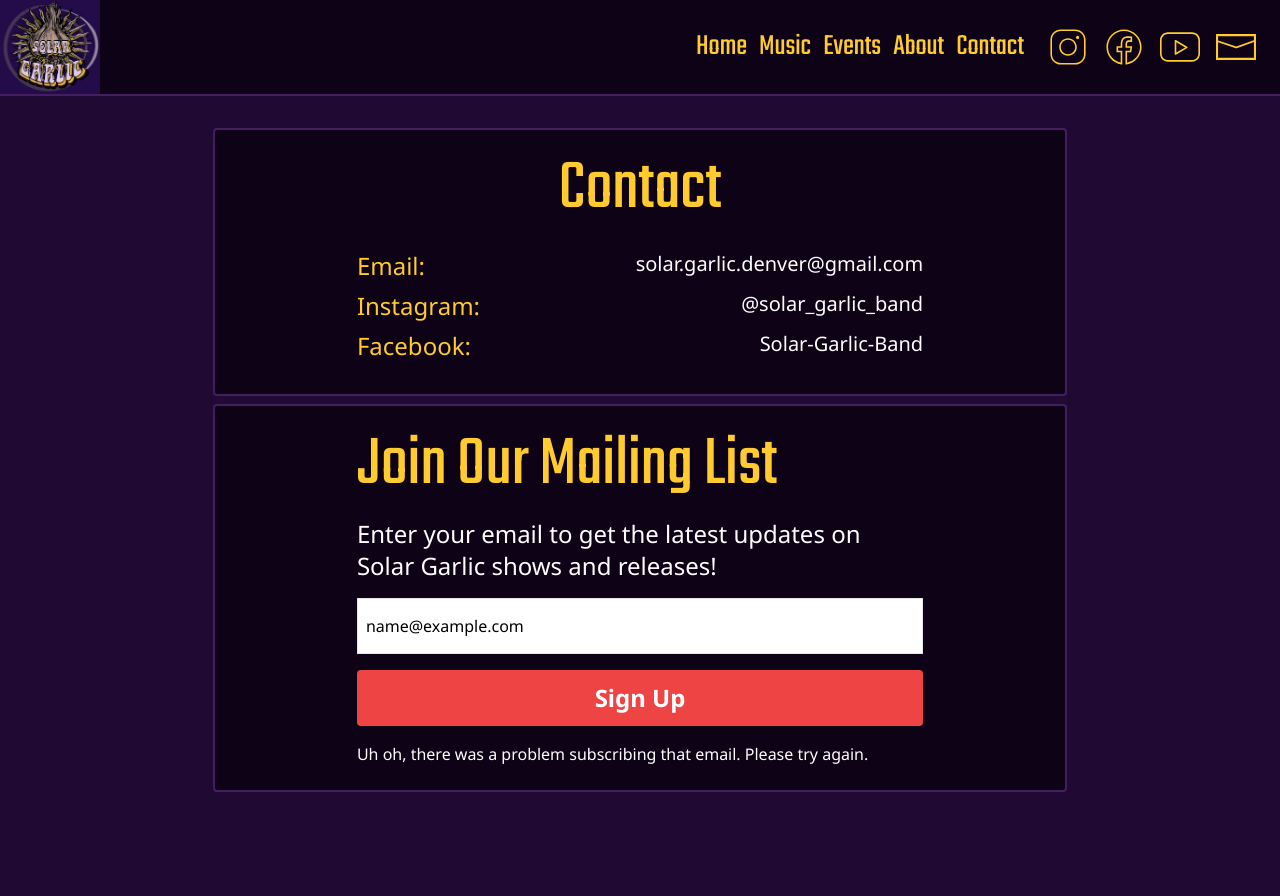
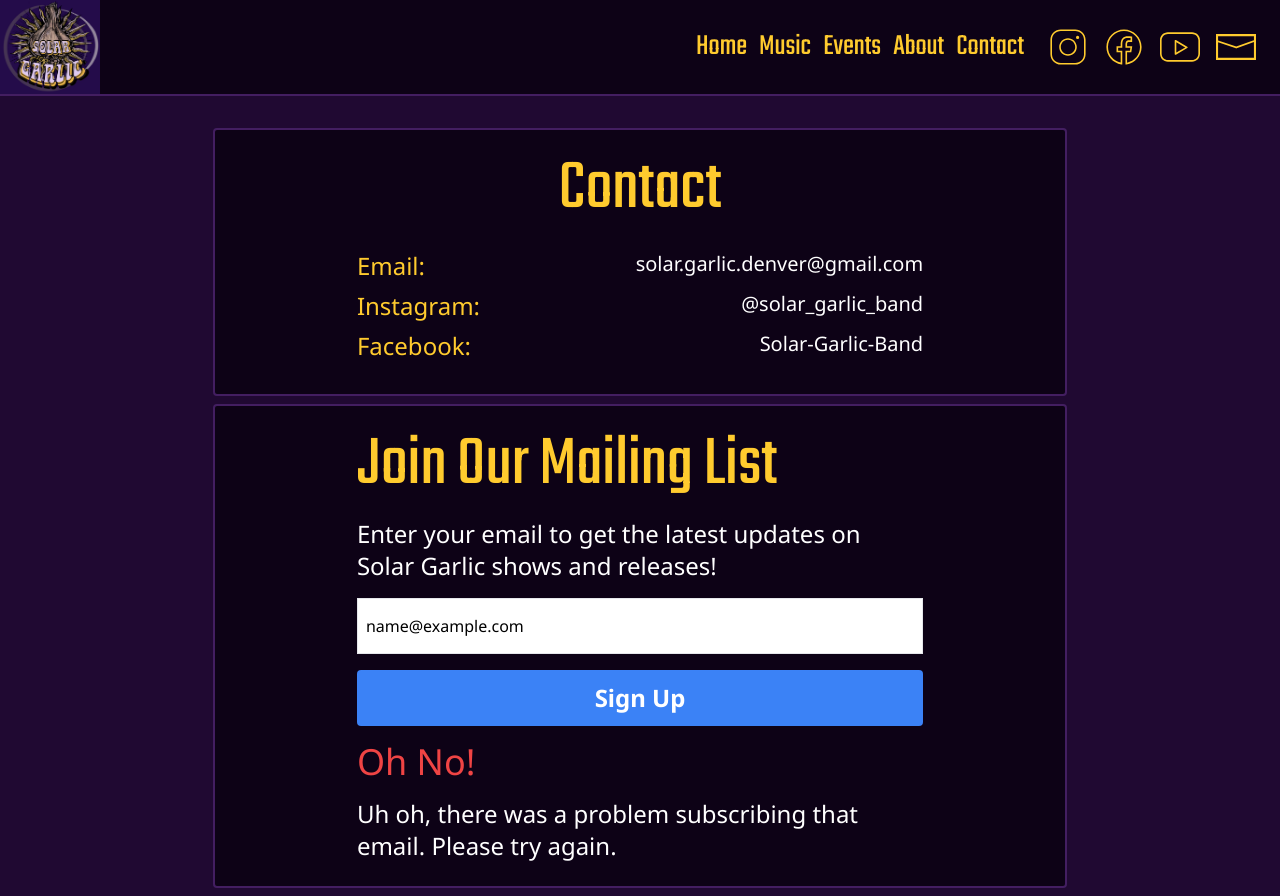
Before and after one commit to galbwe/solar-garlic-website, a Next.js app: page /contact in a window 1280 px wide. Both pictures are taken after typing "name@example.com" into the empty fields and a click on the button "Sign Up". Built offline with nearby package versions, Linux system fonts and the light colour scheme; no server answers.

Commit message:
Style status message in mailing list signup form

```diff
--- a/src/app/contact/page.tsx
+++ b/src/app/contact/page.tsx
@@ -32,15 +32,14 @@ export default function Contact() {
         setStatus({
           type: "success",
           message:
-            "Now one more step ... Please check your email and click the verification link to finish signing up.",
+            "Now for one last step... Please check your inbox for a verifcation email and click the link to finish signing up.",
         });
         setEmail("");
       } else {
         console.error("Error creating email. Received error status code.");
         setStatus({
           type: "error",
-          message:
-            "Uh oh, there was a problem subscribing that email. Please try again.",
+          message: "Something didn't work quite as expected. Please try again.",
         });
       }
     } catch (err) {
@@ -106,13 +105,26 @@ export default function Contact() {
           />
           <button
             type="submit"
-            className="text-2xl font-bold bg-red-500 text-white px-4 py-2 rounded w-full h-14"
+            className="text-2xl font-bold bg-blue-500 text-white px-4 py-2 rounded w-full h-14"
           >
             Sign Up
           </button>
           {
             // TODO: add styling depending on status type
-            status?.message && <p>{status.message}</p>
+            status?.message &&
+              (status.type === "success" ? (
+                <>
+                  <p className="text-4xl text-yellow">Success!</p>
+                  <p className="text-2xl text-white">{status.message}</p>
+                </>
+              ) : status.type === "error" ? (
+                <>
+                  <p className="text-4xl text-red-500">Oh No!</p>
+                  <p className="text-2xl text-white-500">{status.message}</p>
+                </>
+              ) : (
+                <></>
+              ))
           }
         </form>
       </div>
```
